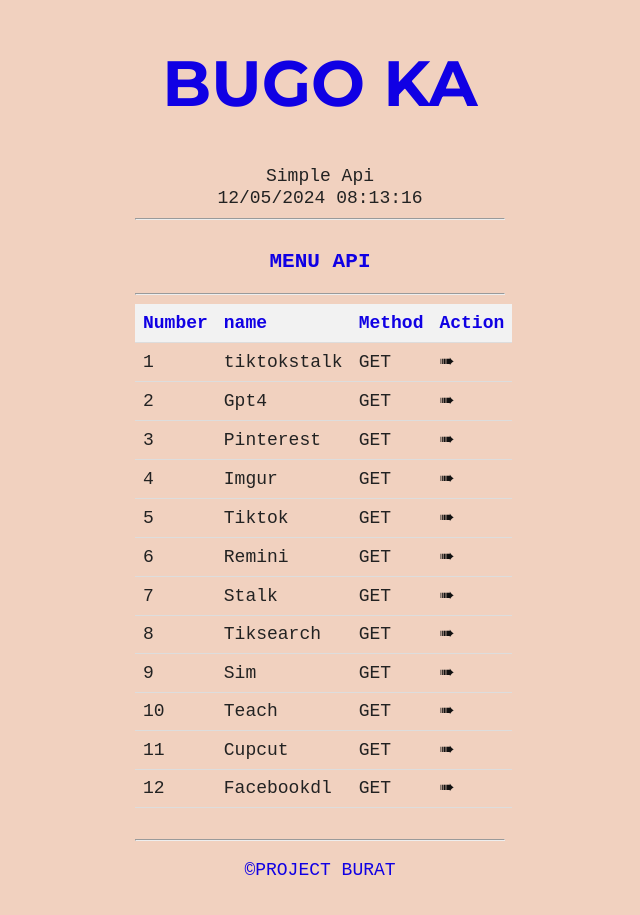
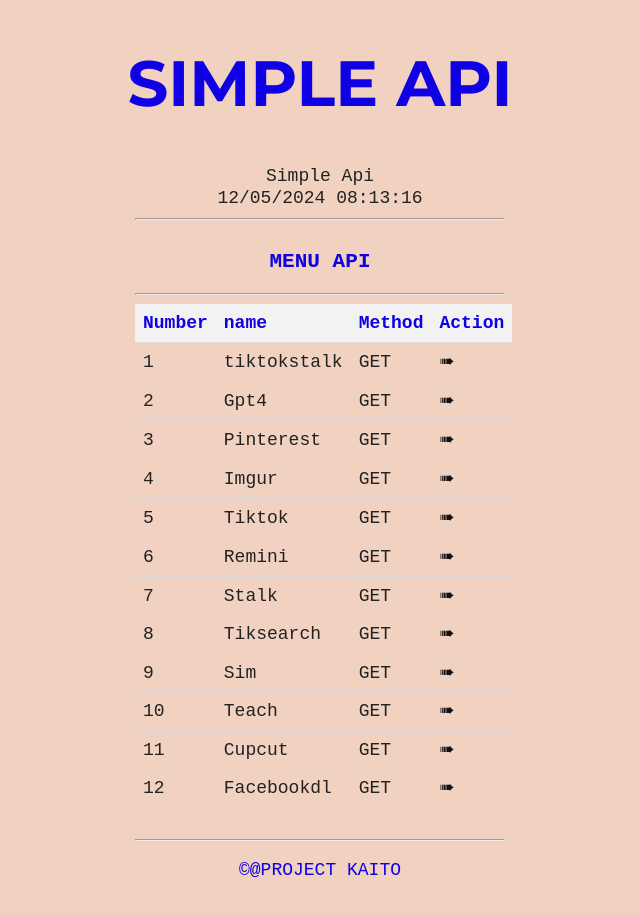
Before and after one commit to hyacinth-educ/useless-apis, a website: page index.html in a window 1280 px wide. Shown: the part 149-1064 px from the top of the page, without its empty margins (320-960 px from the left). Drawn offline with Linux system fonts and the light colour scheme.

Commit message:
new update

```diff
--- a/index.html
+++ b/index.html
@@ -331,7 +331,7 @@
 </head>
 <body>
       <div class="center">
-      <h1 class="rainbow-text animated-rainbow">BUGO KA</h1>
+      <h1 class="rainbow-text animated-rainbow">SIMPLE API</h1>
       <div class="description">
         Simple Api
         <div id="currentDateTime"></div>
@@ -424,7 +424,7 @@
         <br>
         <hr>
         <footer>
-            <p class="rainbow-text animated-rainbow">&#169;PROJECT BURAT</p>
+            <p class="rainbow-text animated-rainbow">&#169;@PROJECT KAITO</p>
         </footer>
         </br>
         </hr>
```
